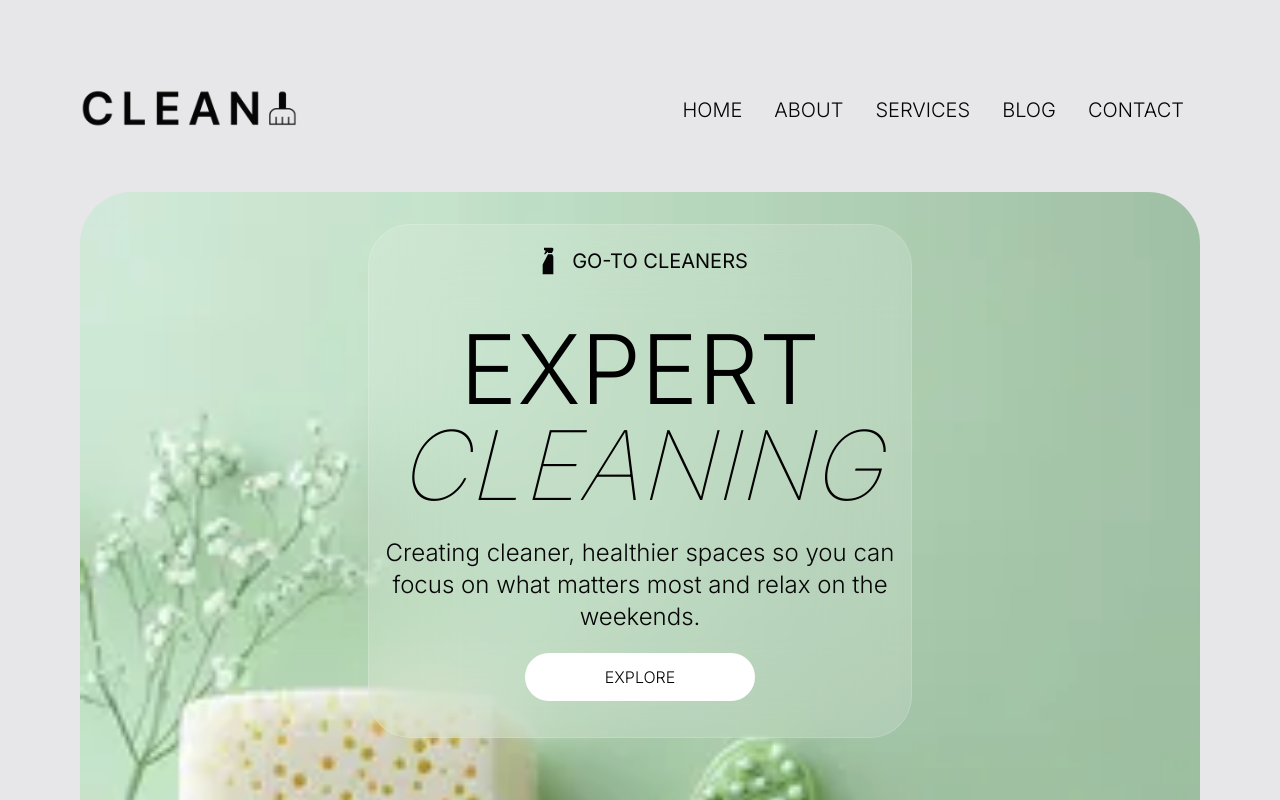
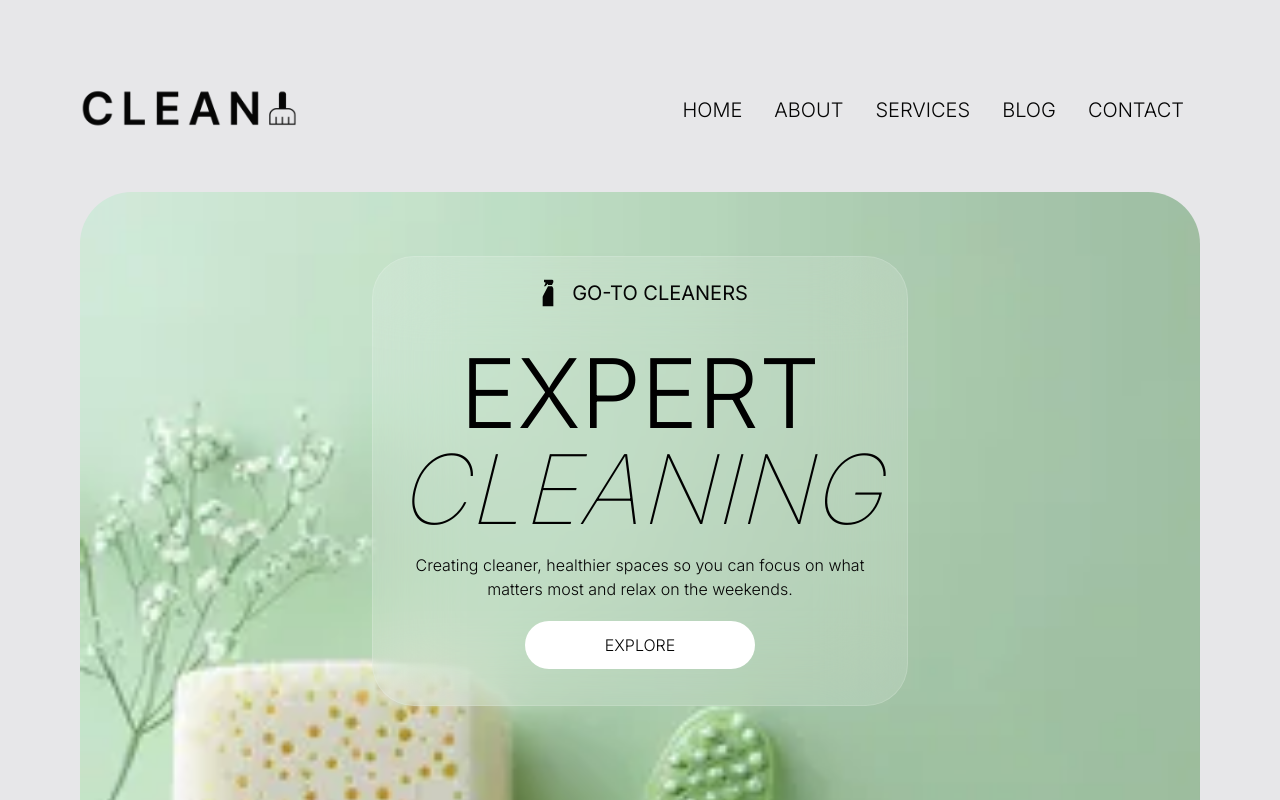
Before and after one commit to Yagya-Adh/clean, a Next.js app: page / in a window 1280 px wide. Shown: the top 800 px of the page. Built offline with nearby package versions, Linux system fonts and the light colour scheme.

Commit message:
update hero section banner text size

```diff
--- a/app/components/banner/MainHeroBanner.tsx
+++ b/app/components/banner/MainHeroBanner.tsx
@@ -3,19 +3,19 @@ import { SprayIcon } from "@/app/icons";
 const MainHeroBanner = () => {
   return (
     <section className="max-w-screen-4xl mx-auto px-4 md:px-10 lg:px-20 py-4">
-      <div className="rounded-4xl bg-hero-main bg-no-repeat bg-cover p-10 sm:px-24 md:px-4 lg:py-80 max-w-full flex flex-col justify-center">
-        <div className="relative lg:-top-72 left-0 flex flex-col justify-center items-center text-center font-inter z-10 border border-white/15 backdrop:blur-3xl rounded-3xl p-10 md:p-4 md:w-1/2 mx-auto bg-white/15 backdrop-blur-2xl">
+      <div className="rounded-4xl bg-hero-main bg-no-repeat bg-cover p-6  lg:py-80 max-w-full flex flex-col justify-center">
+        <div className="relative lg:-top-64 left-0 flex flex-col justify-center items-center text-center font-inter z-10 border border-white/15 backdrop:blur-3xl rounded-3xl p-10 md:p-4 md:w-1/2 mx-auto bg-white/15 backdrop-blur-2xl">
           <div className="flex flex-row justify-center items-center mb-4 w-full">
             <SprayIcon className="w-8 h-10" />
-            <h3 className="text-base md:text-xl text-clean-black-10 ml-2 uppercase font-inter font-normal">
+            <h3 className="text-sm lg:text-xl text-clean-black-10 ml-2 uppercase font-inter font-normal">
               Go-to Cleaners
             </h3>
           </div>
-          <h1 className="font-inter font-light text-3xl sm:text-4xl md:text-7xl xl:text-8xl py-6 uppercase animate-flipTopDownIn">
+          <h1 className="font-inter font-light text-4xl sm:text-5xl lg:text-7xl xl:text-8xl sm:py-4 uppercase animate-flipTopDownIn">
             Expert <br />
             <span className="font-thin italic">Cleaning</span>
           </h1>
-          <p className="text-center text-base md:text-2xl text-clean-black-10 font-inter font-light max-w-md md:max-w-xl animate-flipTopDownIn">
+          <p className="text-center text-base   text-clean-black-10 font-inter font-light max-w-md md:max-w-xl animate-flipTopDownIn">
             Creating cleaner, healthier spaces so you can focus on what matters
             most and relax on the weekends.
           </p>
```
